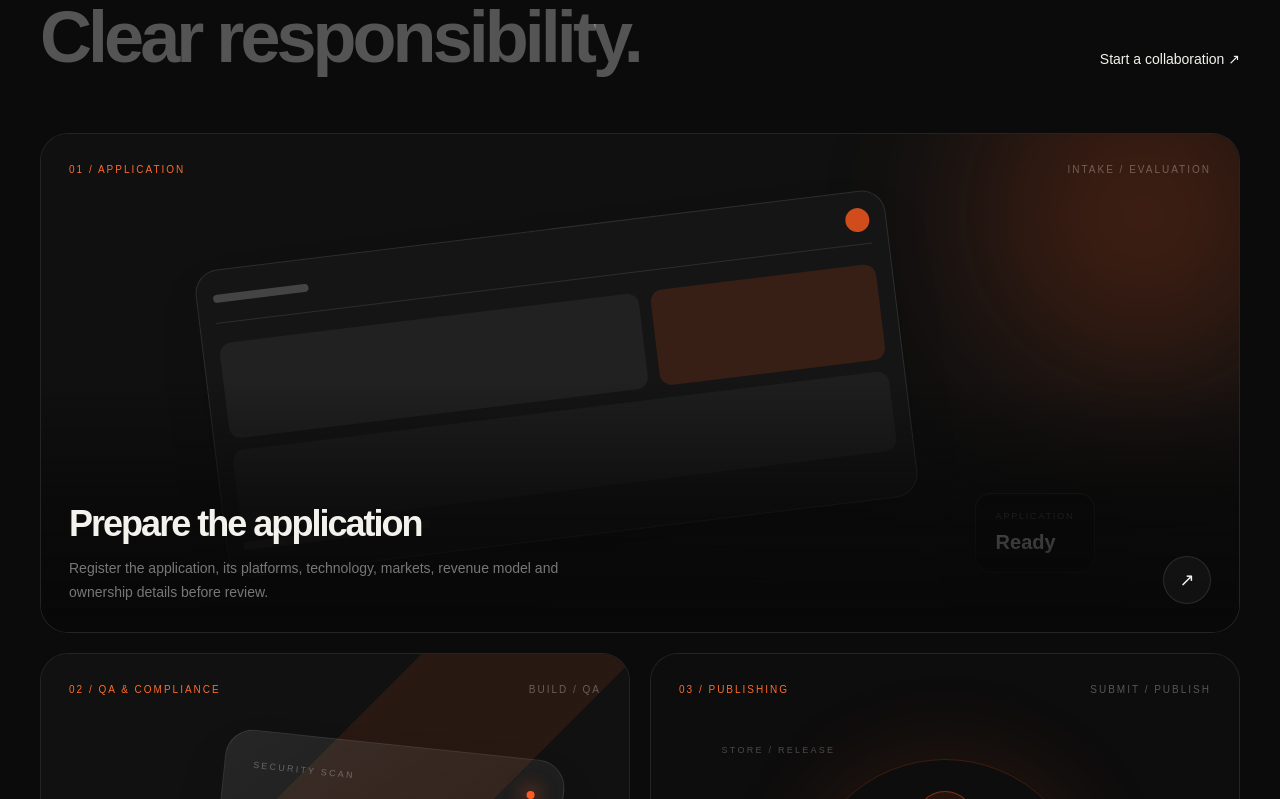
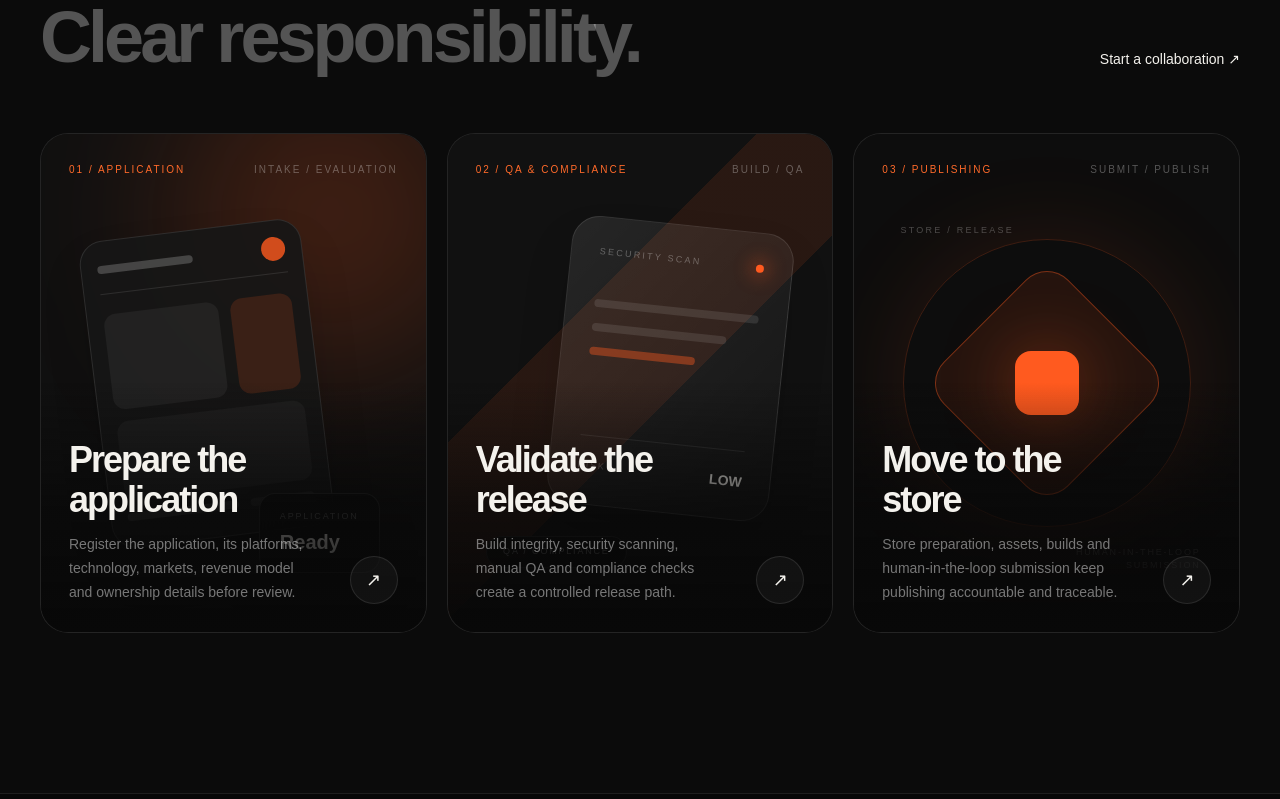
Before and after one commit to mohamad-es/Fonitas-website, a Next.js app: page / in a window 1280 px wide. Shown: the part 2701-3500 px from the top of the page. Built offline with nearby package versions, Linux system fonts and the light colour scheme.

Commit message:
fix some grids

```diff
--- a/components/home/project-showcase.tsx
+++ b/components/home/project-showcase.tsx
@@ -6,7 +6,7 @@ const stages = [
     description: "Register the application, its platforms, technology, markets, revenue model and ownership details before review.",
     label: "INTAKE / EVALUATION",
     visual: "application",
-    className: "md:col-span-2",
+    className: "",
   },
   {
     number: "02",
@@ -71,7 +71,7 @@ function StageVisual({ type }: { type: string }) {
 
 export function ProjectShowcase() {
   return (
-    <div className="grid gap-5 md:grid-cols-2">
+    <div className="grid gap-5 md:grid-cols-3">
       {stages.map((stage) => (
         <article key={stage.number} className={`project-card group relative min-h-[500px] overflow-hidden rounded-[28px] border border-white/[0.08] bg-[#111] ${stage.className}`}>
           <StageVisual type={stage.visual} />
```
